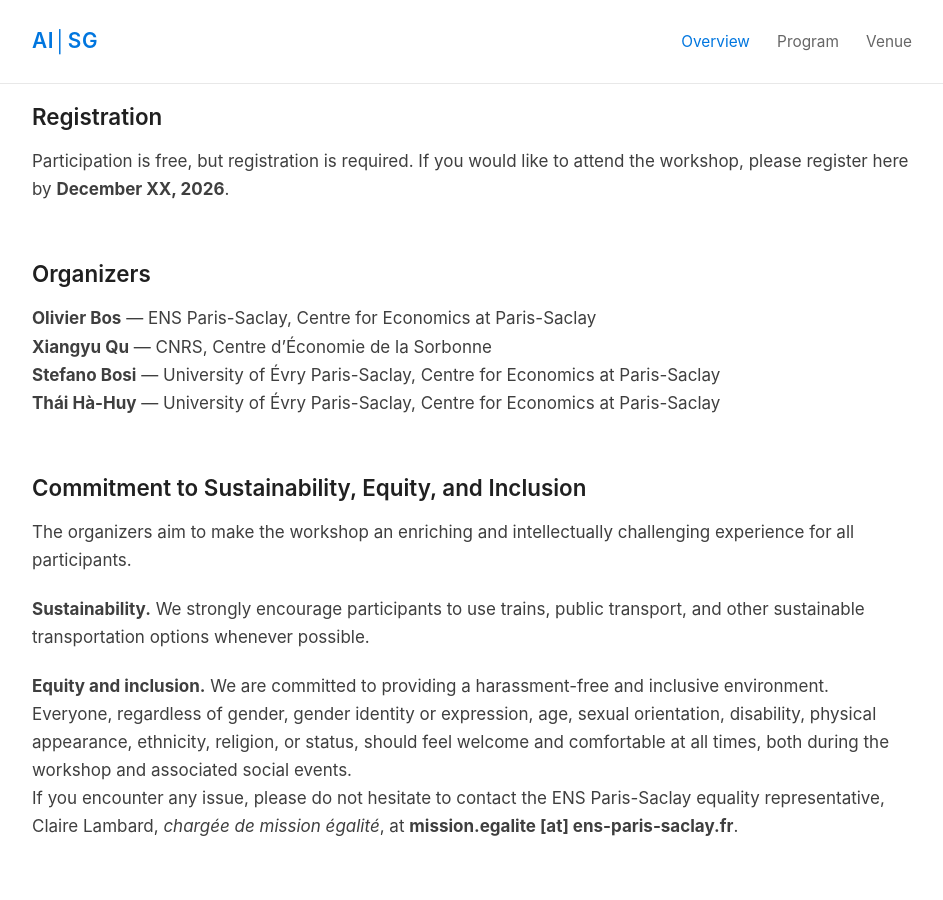
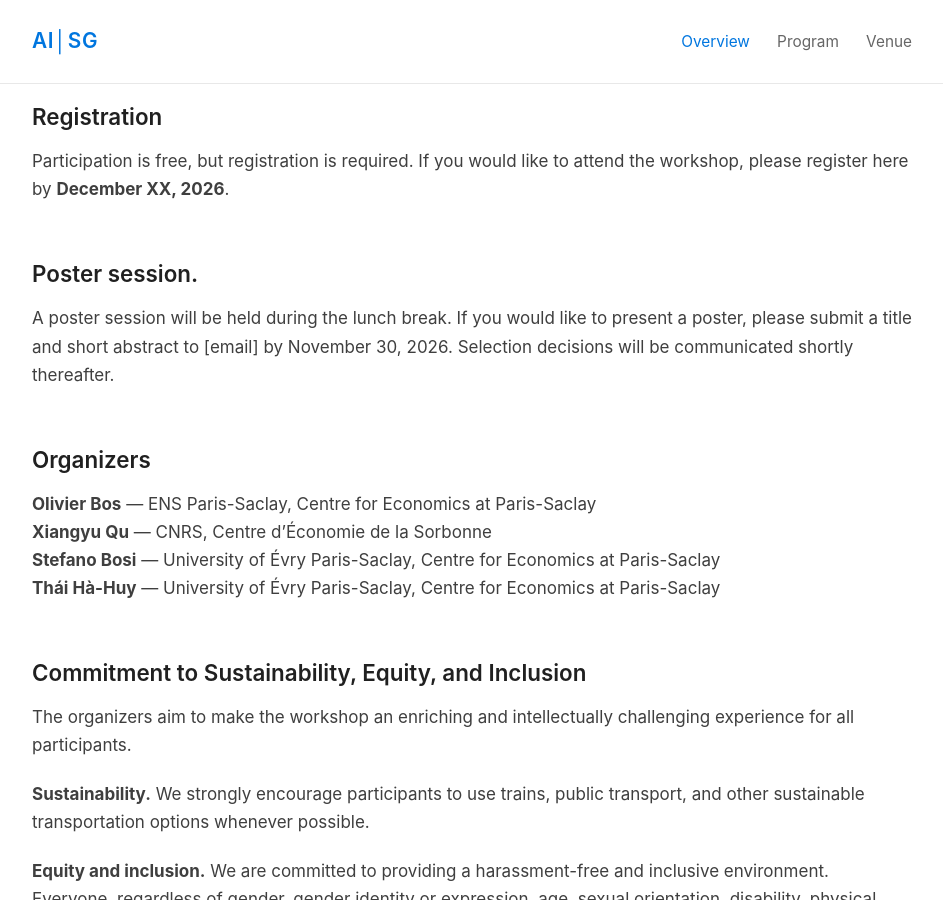
Before and after one commit to ai-society-governance/ai-society-governance.github.io, a Jekyll site: the page built from index.md, in a window 1280 px wide and 900 px high, scrolled down 704 px. Shown: the whole window, without its empty margins (168-1111 px from the left). Built offline with Jekyll 4.4.1, drawn with Linux system fonts in a browser that asks for light colours; our own code applies the rules of GitHub Pages for plain Markdown files.

Commit message:
Update index.md

```diff
--- a/index.md
+++ b/index.md
@@ -20,6 +20,10 @@ The workshop aims to foster dialogue across disciplines and between academia, pu
 ## Registration
 
 Participation is free, but registration is required. If you would like to attend the workshop, please [register here](URL_DU_FORMULAIRE) by **December XX, 2026**.
+
+## Poster session.
+
+A poster session will be held during the lunch break. If you would like to present a poster, please submit a title and short abstract to [email] by November 30, 2026. Selection decisions will be communicated shortly thereafter.
 
 ## Organizers
 
```
